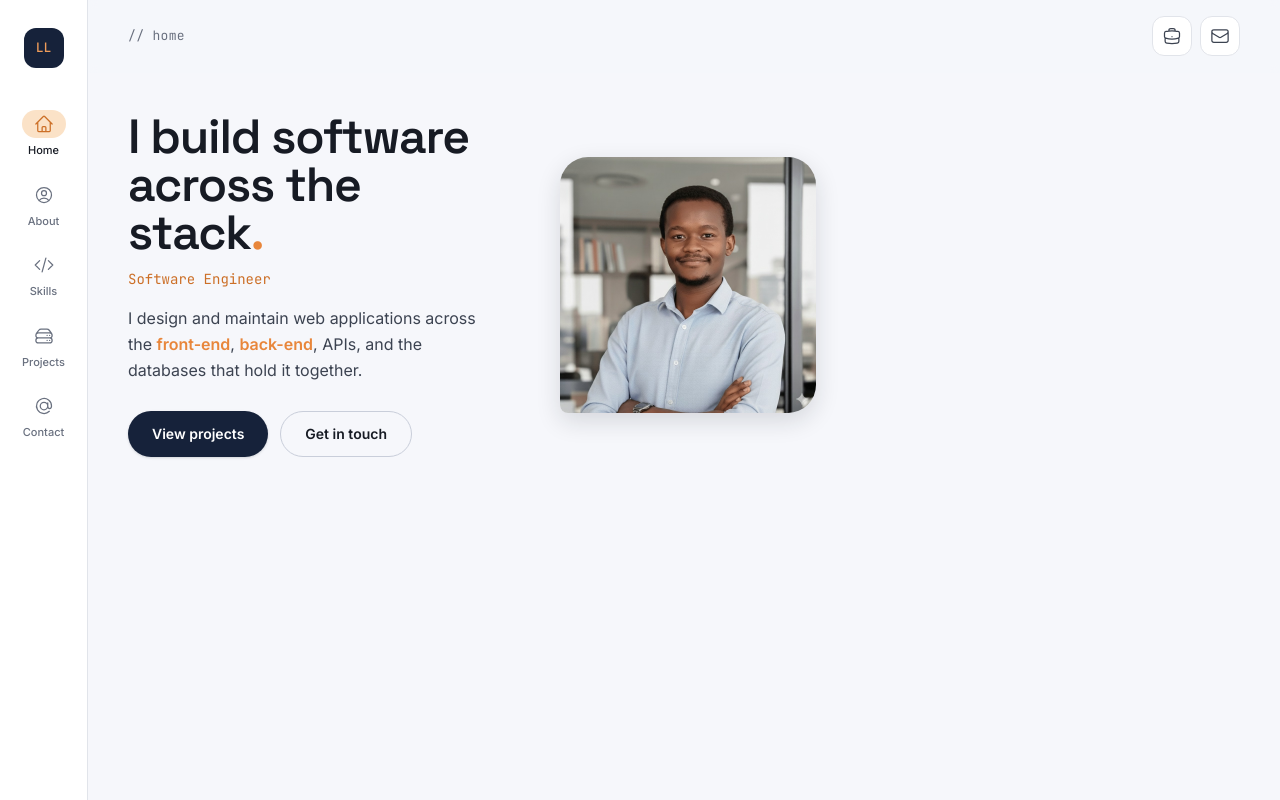
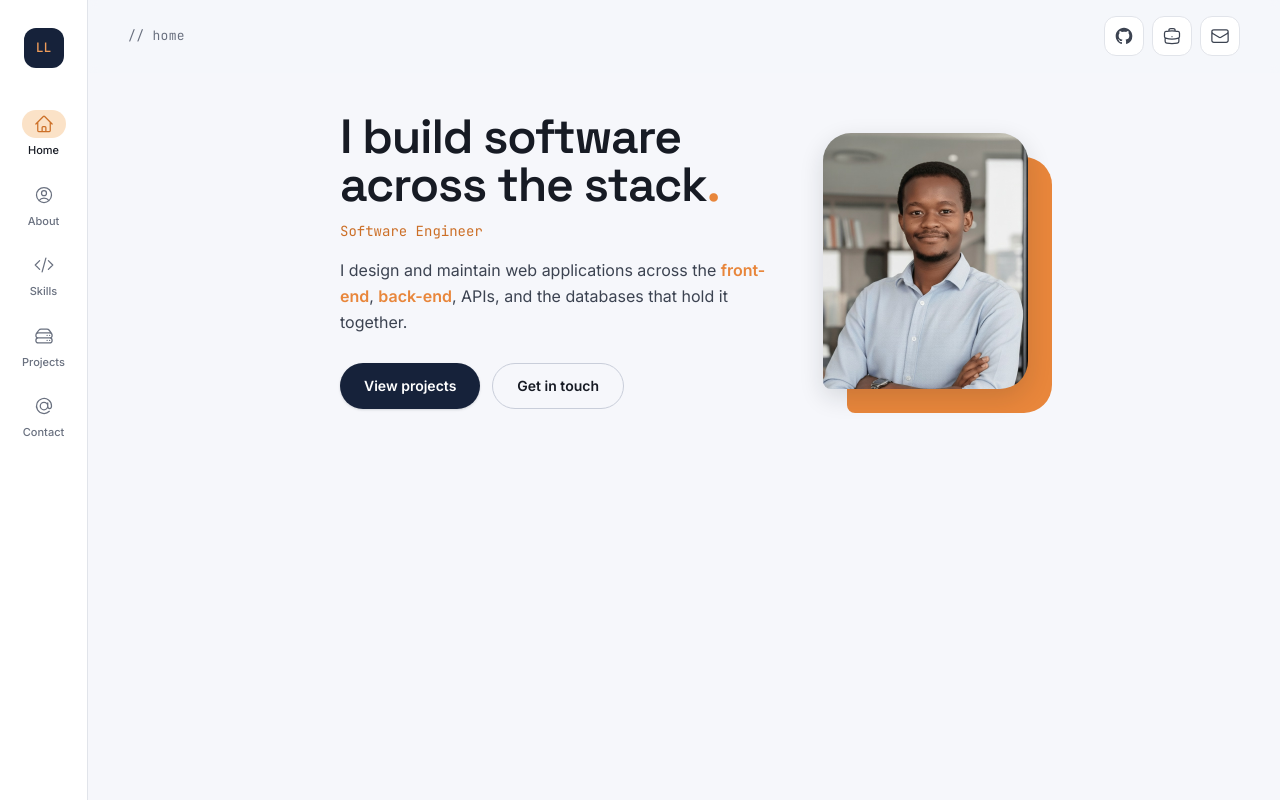
Before and after one commit to LuyaLukhele/portfolio3.0, a React (Create React App) app: page / in a window 1280 px wide. Built offline with nearby package versions, Linux system fonts and the light colour scheme.

Commit message:
feat: port redsign

```diff
--- a/src/components/contact.jsx
+++ b/src/components/contact.jsx
@@ -19,10 +19,7 @@ const Contact = () => {
   return (
     <div className="py-10">
       <div className="pb-6">
-        <span className="font-mono text-xs uppercase tracking-wide text-ink-500">
-          {"// contact"}
-        </span>
-        <h2 className="mt-1 font-display text-2xl font-semibold text-ink-900">
+        <h2 className="font-display text-2xl font-semibold text-ink-900">
           The best ways to reach me
         </h2>
       </div>
--- a/src/components/home.jsx
+++ b/src/components/home.jsx
@@ -35,11 +35,11 @@ const Home = ({ onNavigate }) => {
         </div>
       </div>
 
-      <div className="relative mx-auto lg:mx-0 shrink-0">
-        <div className="absolute -bottom-4 -right-4 h-64 w-full bg-orange-50 rounded-[28px_28px_28px_8px] -z-10" />
+      <div className="relative isolate mx-auto lg:mx-0 shrink-0 w-fit">
+        <div className="absolute inset-0 translate-x-6 translate-y-6 bg-orange-50 rounded-[28px_28px_28px_8px] -z-10" />
         <img
           alt="Luyanda Lukhele"
-          className="h-64 rounded-[28px_28px_28px_8px] shadow-e3 object-cover"
+          className="relative block h-64 aspect-[4/5] rounded-[28px_28px_28px_8px] shadow-e3 object-cover bg-surface-container-high"
           src={Me}
         />
       </div>
--- a/src/components/navigation.jsx
+++ b/src/components/navigation.jsx
@@ -8,6 +8,7 @@ import { copyToClipboard } from "../utils/clipboard"
 
 const EMAIL = "lukheleluyanda@gmail.com"
 const LINKEDIN_URL = "https://www.linkedin.com/in/luyalukhele/"
+const GITHUB_URL = "https://github.com/LuyaLukhele"
 
 const links = [
   {
@@ -52,8 +53,16 @@ function Nav() {
     return () => window.removeEventListener("scroll", onScroll)
   }, [])
 
+  const [showToast, setShowToast] = useState(false)
+
   function navigate(id) {
     setOpen(id)
+  }
+
+  function handleCopyEmail() {
+    copyToClipboard(EMAIL)
+    setShowToast(true)
+    setTimeout(() => setShowToast(false), 2200)
   }
 
   const active = links.find((l) => l.id === open)
@@ -103,6 +112,15 @@ function Nav() {
           </span>
           <div className="flex gap-2">
             <a
+              href={GITHUB_URL}
+              target="_blank"
+              rel="noreferrer"
+              title="GitHub"
+              className="w-10 h-10 rounded-xl flex items-center justify-center bg-surface-container border border-outline text-ink-700 hover:bg-surface-container-high"
+            >
+              {githubIcon()}
+            </a>
+            <a
               href={LINKEDIN_URL}
               target="_blank"
               rel="noreferrer"
@@ -114,7 +132,7 @@ function Nav() {
             <button
               type="button"
               title="Copy email"
-              onClick={() => copyToClipboard(EMAIL)}
+              onClick={handleCopyEmail}
               className="w-10 h-10 rounded-xl flex items-center justify-center bg-surface-container border border-outline text-ink-700 hover:bg-surface-container-high"
             >
               {mailIcon()}
@@ -122,7 +140,21 @@ function Nav() {
           </div>
         </header>
 
-        <main className="flex-1 px-5 lg:px-10 pb-24 lg:pb-10 max-w-3xl">
+        <div
+          role="status"
+          aria-live="polite"
+          data-testid="email-toast"
+          className={
+            "fixed top-20 right-5 lg:top-6 lg:right-10 z-50 bg-navy-10 text-white text-sm font-body px-4 py-3 rounded-xl shadow-e3 transition-all duration-200 " +
+            (showToast
+              ? "opacity-100 translate-y-0"
+              : "opacity-0 -translate-y-2 pointer-events-none")
+          }
+        >
+          {showToast && "Email copied to clipboard"}
+        </div>
+
+        <main className="flex-1 px-5 lg:px-10 pb-24 lg:pb-10 w-full max-w-3xl mx-auto">
           <div key={open} className="page-transition">
             {active.place(navigate)}
           </div>
@@ -246,6 +278,23 @@ function cotactIcon() {
   )
 }
 
+function githubIcon() {
+  return (
+    <svg
+      xmlns="http://www.w3.org/2000/svg"
+      viewBox="0 0 24 24"
+      fill="currentColor"
+      className="w-5 h-5"
+    >
+      <path
+        fillRule="evenodd"
+        clipRule="evenodd"
+        d="M12 2C6.477 2 2 6.484 2 12.017c0 4.425 2.865 8.18 6.839 9.504.5.092.682-.217.682-.483 0-.237-.008-.868-.013-1.703-2.782.605-3.369-1.343-3.369-1.343-.454-1.158-1.11-1.466-1.11-1.466-.908-.62.069-.608.069-.608 1.003.07 1.531 1.032 1.531 1.032.892 1.53 2.341 1.088 2.91.833.092-.647.35-1.088.636-1.339-2.221-.253-4.555-1.113-4.555-4.951 0-1.093.39-1.988 1.029-2.688-.103-.253-.446-1.272.098-2.65 0 0 .84-.27 2.75 1.026A9.564 9.564 0 0112 6.844c.85.004 1.705.115 2.504.337 1.909-1.296 2.747-1.026 2.747-1.026.546 1.378.203 2.397.1 2.65.64.7 1.028 1.595 1.028 2.688 0 3.848-2.339 4.695-4.566 4.943.359.31.679.921.679 1.856 0 1.339-.012 2.419-.012 2.749 0 .268.18.58.688.482A10.02 10.02 0 0022 12.017C22 6.484 17.523 2 12 2z"
+      />
+    </svg>
+  )
+}
+
 function linkedinIcon() {
   return (
     <svg
--- a/src/components/projects.jsx
+++ b/src/components/projects.jsx
@@ -1,7 +1,6 @@
-import { useState } from "react"
+import { useState, useRef, useEffect } from "react"
 import MoviePP from "../assets/movie.avif"
 import Portfolio1PP from "../assets/portfolio1.avif"
-import Github from "../assets/Git.avif"
 
 const logo = (name) => `${process.env.PUBLIC_URL}/logos/${name}.svg`
 
@@ -15,16 +14,24 @@ const techLogos = {
 
 function ProjectImage({ src, alt, className }) {
   const [loaded, setLoaded] = useState(false)
+  const imgRef = useRef(null)
+
+  useEffect(() => {
+    if (imgRef.current && imgRef.current.complete) {
+      setLoaded(true)
+    }
+  }, [])
 
   return (
     <div className="relative w-full">
       <div
         className={
-          "absolute inset-0 bg-surface-container-high animate-pulse pointer-events-none transition-opacity duration-300" +
-          (loaded ? " opacity-0" : " opacity-100")
+          "absolute inset-0 bg-surface-container-high pointer-events-none transition-opacity duration-300" +
+          (loaded ? " opacity-0" : " opacity-100 animate-pulse")
         }
       />
       <img
+        ref={imgRef}
         src={src}
         alt={alt}
         className={
@@ -85,15 +92,6 @@ const projects = [
     linkLabel: "Live site",
     linkUrl: "https://luyalukhele.github.io/",
   },
-  {
-    title: "GitHub",
-    description: "This is the repository to all my personal projects.",
-    image: Github,
-    imageAlt: "Luyanda's GitHub profile",
-    tech: [],
-    linkLabel: "View profile",
-    linkUrl: "https://github.com/LuyaLukhele",
-  },
 ]
 
 function ProjectCard({
@@ -106,10 +104,10 @@ function ProjectCard({
   linkUrl,
 }) {
   return (
-    <article className="bg-surface-container border border-outline rounded-[24px] shadow-e1 overflow-hidden mb-6">
-      <a href={linkUrl} target="_blank" rel="noreferrer">
+    <article className="group bg-surface-container border border-outline rounded-[24px] shadow-e1 overflow-hidden mb-6 transition-shadow duration-300 [@media(hover:hover)]:hover:shadow-e2">
+      <a href={linkUrl} target="_blank" rel="noreferrer" className="block overflow-hidden">
         <ProjectImage
-          className="w-full h-48 object-cover"
+          className="w-full h-48 object-cover transition-transform duration-500 ease-out [@media(hover:hover)]:group-hover:scale-105"
           src={image}
           alt={imageAlt}
         />
@@ -143,10 +141,7 @@ function Projects() {
   return (
     <div className="py-10">
       <div className="pb-6">
-        <span className="font-mono text-xs uppercase tracking-wide text-ink-500">
-          {"// projects"}
-        </span>
-        <h2 className="mt-1 font-display text-2xl font-semibold text-ink-900">
+        <h2 className="font-display text-2xl font-semibold text-ink-900">
           A couple of things I've shipped
         </h2>
       </div>
--- a/src/components/skills.jsx
+++ b/src/components/skills.jsx
@@ -24,7 +24,7 @@ const Logo = ({ name, src }) => (
       loading="eager"
       width={48}
       height={48}
-      className="h-10 w-10 sm:h-12 sm:w-12 object-contain transition duration-300 hover:grayscale hover:opacity-70"
+      className="h-10 w-10 sm:h-12 sm:w-12 object-contain transition duration-300 [@media(hover:hover)]:hover:grayscale [@media(hover:hover)]:hover:opacity-70"
     />
     <span className="text-xs text-gray-500">{name}</span>
   </div>
@@ -60,10 +60,7 @@ const Skills = () => {
   return (
     <section className="py-10">
       <div className="pb-6">
-        <span className="font-mono text-xs uppercase tracking-wide text-ink-500">
-          {"// skills"}
-        </span>
-        <h2 className="mt-1 font-display text-2xl font-semibold text-ink-900">
+        <h2 className="font-display text-2xl font-semibold text-ink-900">
           Languages, frameworks, and tools
         </h2>
       </div>
--- a/src/index.css
+++ b/src/index.css
@@ -6,6 +6,7 @@ html,
 body {
   margin: 0;
   min-height: 100%;
+  overflow-x: hidden;
 }
 
 body {
```
Also changed, not shown: 4 other files (tests, documents, lock files or other folders).
